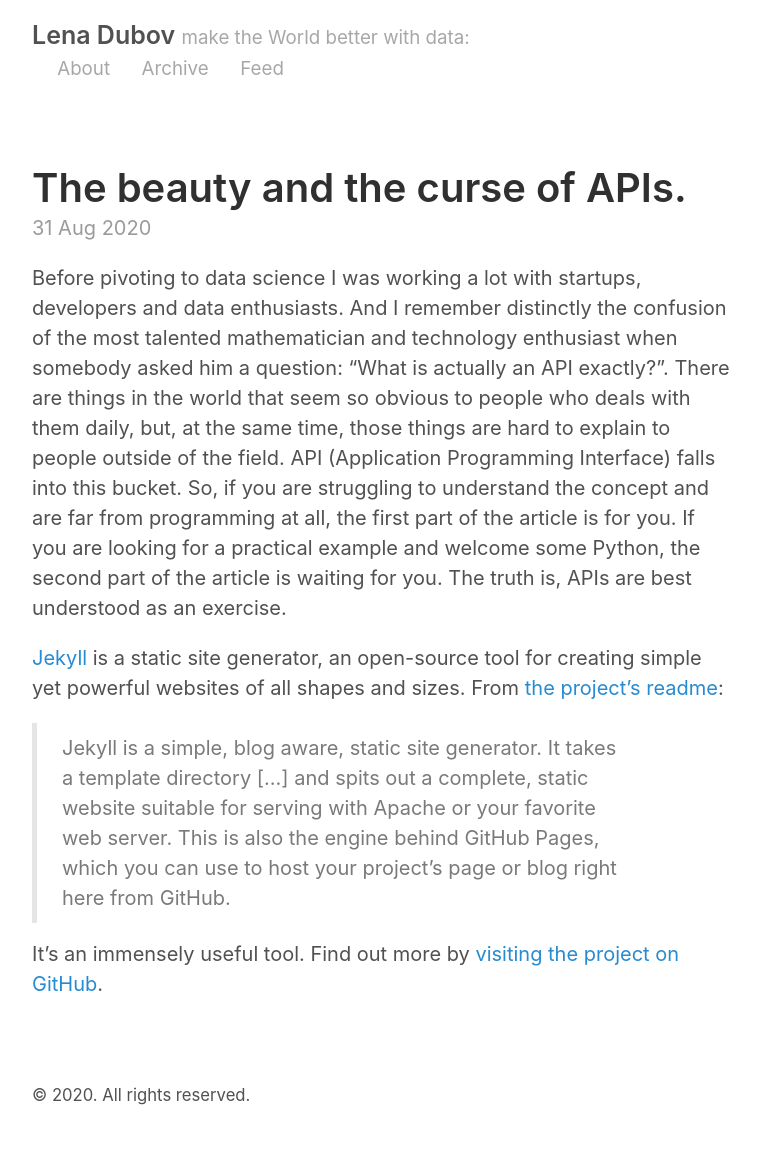
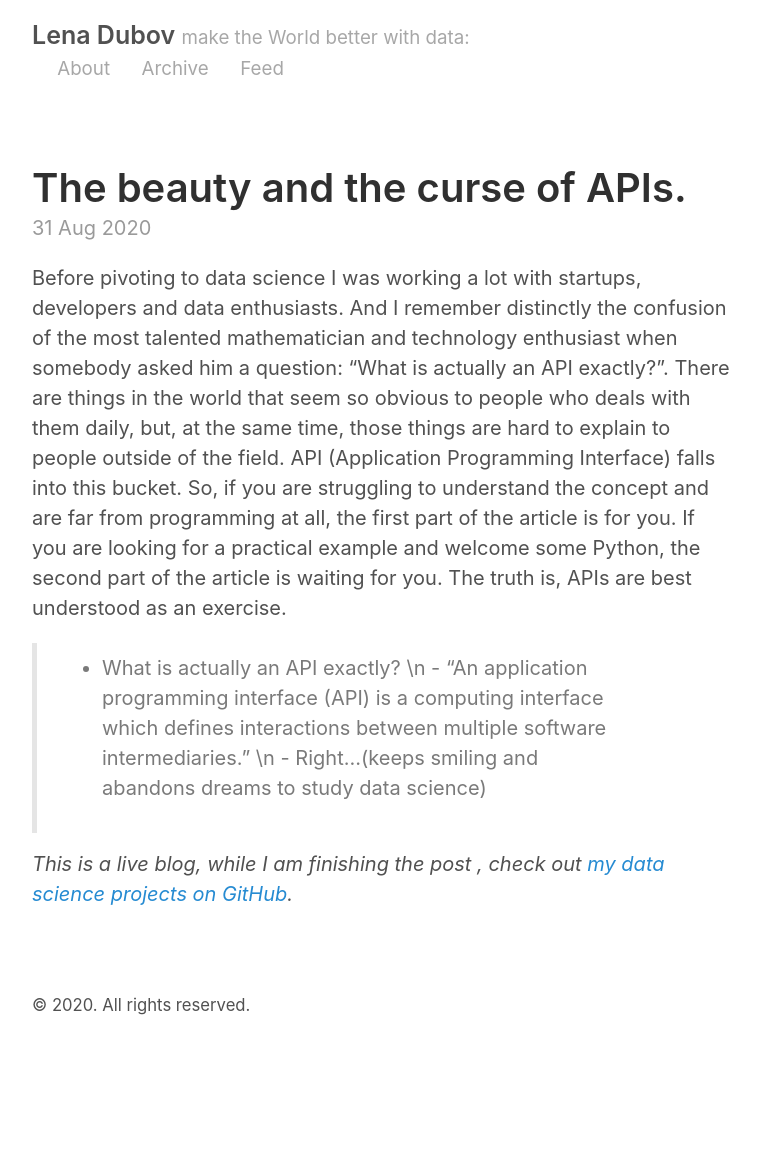
Before and after one commit to elena-du/elena-du.github.io, a Jekyll site: the page built from _posts/2020-08-31-the-beauty-and-the curse-of-apis.md, in a window 1280 px wide. Shown: the whole page, without its empty margins (258-1018 px from the left). Built offline with Jekyll 4.4.1, drawn with Linux system fonts in a browser that asks for light colours; after the commit the page ends 1059 px from its top, so only the background shows below that.

Commit message:
work in progress statememt

```diff
--- a/_posts/2020-08-31-the-beauty-and-the curse-of-apis.md
+++ b/_posts/2020-08-31-the-beauty-and-the curse-of-apis.md
@@ -5,10 +5,6 @@ title: The beauty and the curse of APIs.
 
 Before pivoting to data science I was working a lot with startups, developers and data enthusiasts. And I remember distinctly the confusion of the most talented mathematician and technology enthusiast when somebody asked him a question: "What is actually an API exactly?". There are things in the world that seem so obvious to people who deals with them daily, but, at the same time, those things are hard to explain to people outside of the field. API (Application Programming Interface) falls into this bucket. So, if you are struggling to understand the concept and are far from programming at all, the first part of the article is for you. If you are looking for a practical example and welcome some Python, the second part of the article is waiting for you. The truth is, APIs are best understood as an exercise.
 
+> - What is actually an API exactly? \n - "An application programming interface (API) is a computing interface which defines interactions between multiple software intermediaries." \n - Right...(keeps smiling and abandons dreams to study data science)
 
-
-[Jekyll](http://jekyllrb.com) is a static site generator, an open-source tool for creating simple yet powerful websites of all shapes and sizes. From [the project's readme](https://github.com/jekyll/jekyll/blob/master/README.markdown):
-
-> Jekyll is a simple, blog aware, static site generator. It takes a template directory [...] and spits out a complete, static website suitable for serving with Apache or your favorite web server. This is also the engine behind GitHub Pages, which you can use to host your project’s page or blog right here from GitHub.
-
-It's an immensely useful tool. Find out more by [visiting the project on GitHub](https://github.com/jekyll/jekyll).
+*This is a live blog, while I am finishing the post , check out [my data science projects on GitHub](https://github.com/elena-du).*
```
